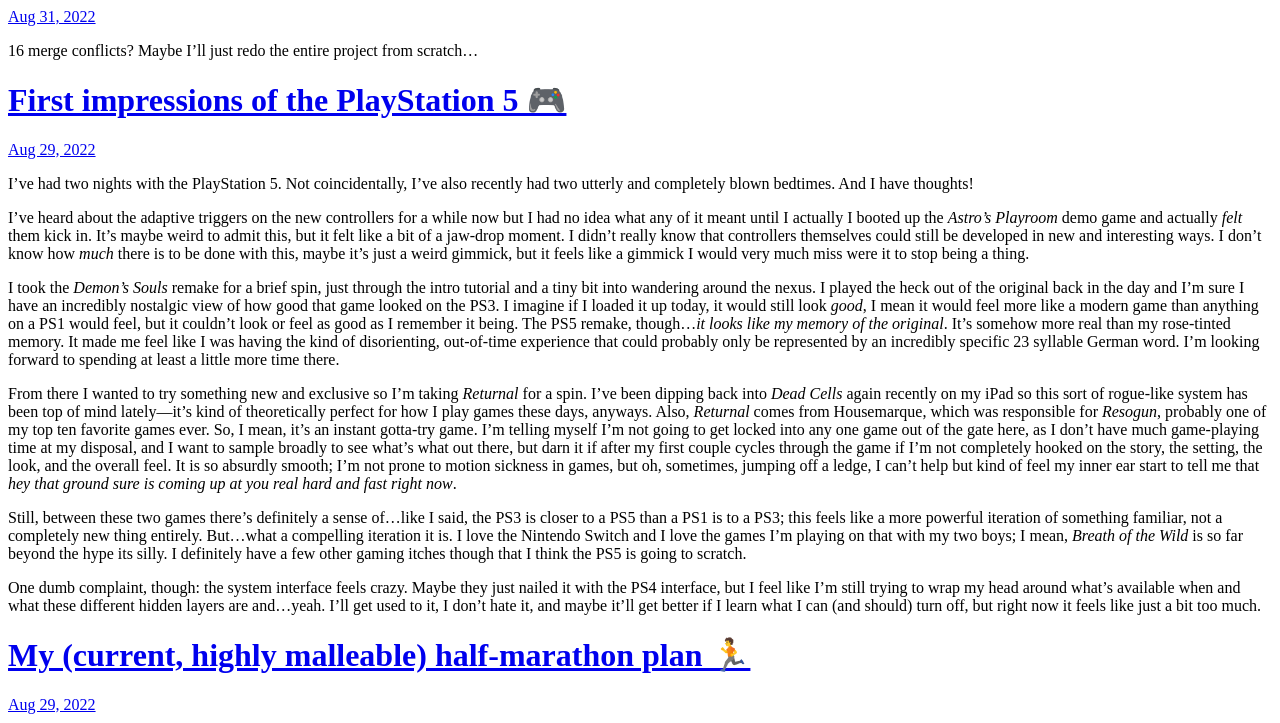
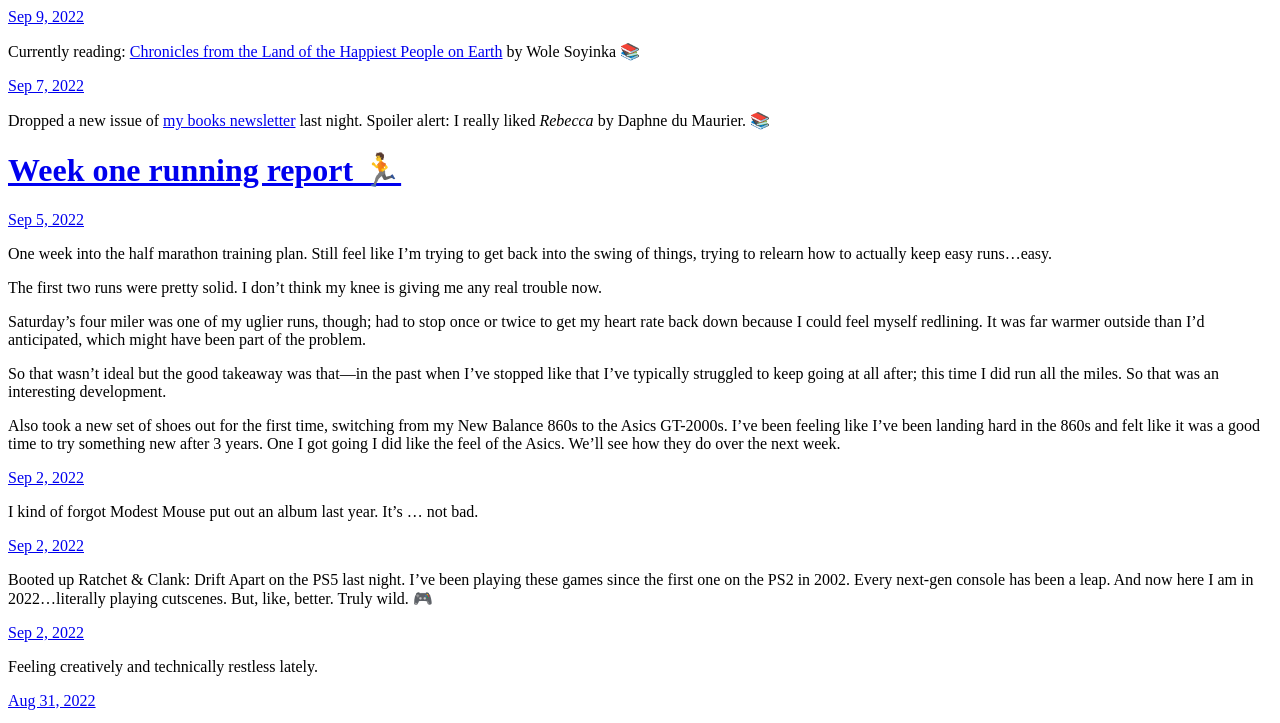
Before and after one commit to darby3/microblog-archive, a plain HTML site: page index.html in a window 1280 px wide. Shown: the top 723 px of the page. Drawn offline with Linux system fonts and the light colour scheme.

Commit message:
Archiving from Micro.blog.

```diff
--- a/index.html
+++ b/index.html
@@ -21,6 +21,78 @@
 <div class="h-feed">
 
 
+
+	  <div class="h-entry">
+
+
+		<a href="https://darby3.micro.blog/2022/09/09/currently-reading-chronicles.html" class="u-url"><time class="dt-published" datetime="2022-09-09 16:17:11 -0400">Sep 9, 2022</time></a>
+
+		<div class="e-content">
+			 <p>Currently reading: <a href="https://micro.blog/books/9780593320174">Chronicles from the Land of the Happiest People on Earth</a> by Wole Soyinka 📚</p>
+
+		</div>
+	  </div>
+
+	  <div class="h-entry">
+
+
+		<a href="https://darby3.micro.blog/2022/09/07/dropped-a-new.html" class="u-url"><time class="dt-published" datetime="2022-09-07 09:27:02 -0400">Sep 7, 2022</time></a>
+
+		<div class="e-content">
+			 <p>Dropped a new issue of <a href="https://tinyletter.com/darby3">my books newsletter</a> last night. Spoiler alert: I really liked <em>Rebecca</em> by Daphne du Maurier. 📚</p>
+
+		</div>
+	  </div>
+
+	  <div class="h-entry">
+
+			<h1><a href="https://darby3.micro.blog/2022/09/05/week-one-running.html">Week one running report 🏃</a></h1>
+
+
+		<a href="https://darby3.micro.blog/2022/09/05/week-one-running.html" class="u-url"><time class="dt-published" datetime="2022-09-05 11:02:41 -0400">Sep 5, 2022</time></a>
+
+		<div class="e-content">
+			 <p>One week into the half marathon training plan. Still feel like I’m trying to get back into the swing of things, trying to relearn how to actually keep easy runs…easy.</p>
+<p>The first two runs were pretty solid. I don’t think my knee is giving me any real trouble now.</p>
+<p>Saturday’s four miler was one of my uglier runs, though; had to stop once or twice to get my heart rate back down because I could feel myself redlining. It was far warmer outside than I’d anticipated, which might have been part of the problem.</p>
+<p>So that wasn’t ideal but the good takeaway was that—in the past when I’ve stopped like that I’ve typically struggled to keep going at all after; this time I did run all the miles. So that was an interesting development.</p>
+<p>Also took a new set of shoes out for the first time, switching from my New Balance 860s to the Asics GT-2000s. I’ve been feeling like I’ve been landing hard in the 860s and felt like it was a good time to try something new after 3 years. One I got going I did like the feel of the Asics. We’ll see how they do over the next week.</p>
+
+		</div>
+	  </div>
+
+	  <div class="h-entry">
+
+
+		<a href="https://darby3.micro.blog/2022/09/02/i-kind-of.html" class="u-url"><time class="dt-published" datetime="2022-09-02 11:43:27 -0400">Sep 2, 2022</time></a>
+
+		<div class="e-content">
+			 <p>I kind of forgot Modest Mouse put out an album last year. It&rsquo;s &hellip; not bad.</p>
+
+		</div>
+	  </div>
+
+	  <div class="h-entry">
+
+
+		<a href="https://darby3.micro.blog/2022/09/02/booted-up-ratchet.html" class="u-url"><time class="dt-published" datetime="2022-09-02 11:14:43 -0400">Sep 2, 2022</time></a>
+
+		<div class="e-content">
+			 <p>Booted up Ratchet &amp; Clank: Drift Apart on the PS5 last night. I&rsquo;ve been playing these games since the first one on the PS2 in 2002. Every next-gen console has been a leap. And now here I am in 2022&hellip;literally playing cutscenes. But, like, better. Truly wild. 🎮</p>
+
+		</div>
+	  </div>
+
+	  <div class="h-entry">
+
+
+		<a href="https://darby3.micro.blog/2022/09/02/feeling-creatively-and.html" class="u-url"><time class="dt-published" datetime="2022-09-02 11:06:54 -0400">Sep 2, 2022</time></a>
+
+		<div class="e-content">
+			 <p>Feeling creatively and technically restless lately.</p>
+
+		</div>
+	  </div>
 
 	  <div class="h-entry">
 
```
